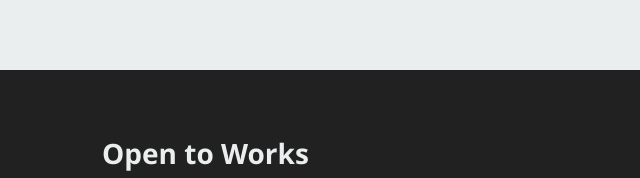
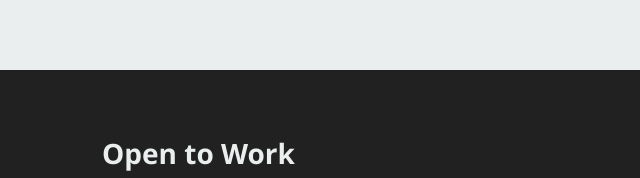
Before and after one commit to agualbo79/web, a plain HTML site: page index.html in a window 1280 px wide. Shown: the part 2960-3138 px from the top of the page, 218-858 px from the left. Drawn offline with nearby package versions, Linux system fonts and the light colour scheme; animation ran at ten frames a second.

Commit message:
Add files via upload

```diff
--- a/index.html
+++ b/index.html
@@ -480,7 +480,7 @@
 
          <div class="seven columns">
 
-            <h2><span class="lead">Open to Works</span></h2>
+            <h2><span class="lead">Open to Work</span></h2>
             <p><span class="lead">I am open and willing to collaborate with people from various industries and projects. My versatile approach and adaptive skills allow me to address a wide range of challenges. If you have an idea, a project or a vision that you need to materialize, I am here to offer my creativity and experience. I look forward to the opportunity to work with you and contribute to the success of your project! </span></p>
 
          </div>
```
